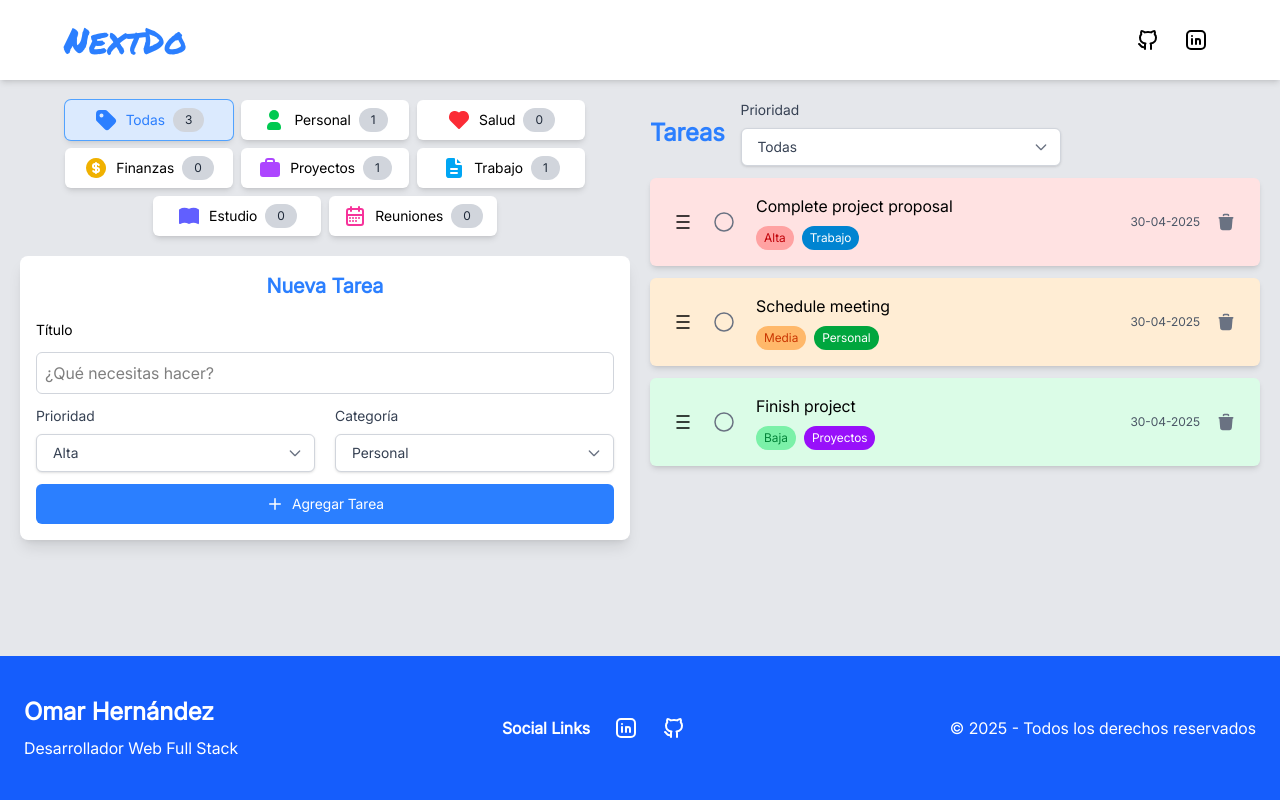
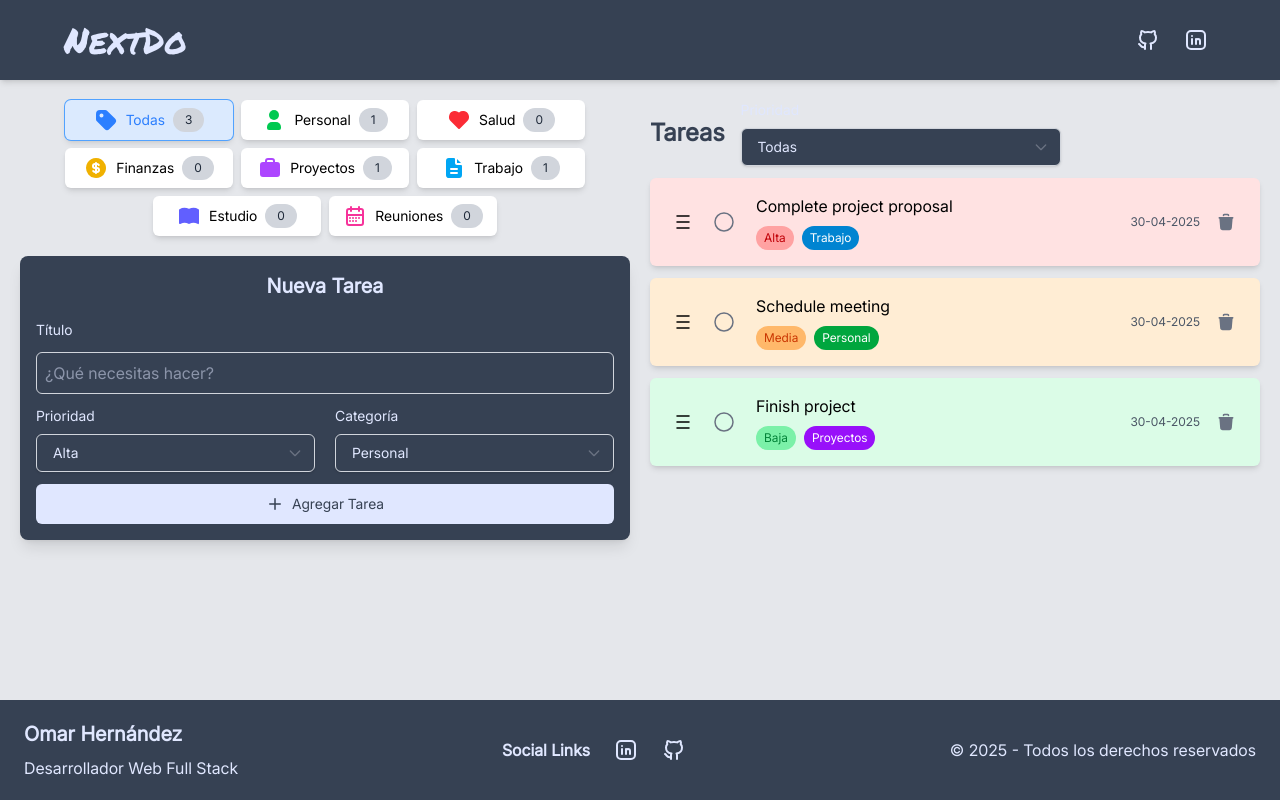
Before and after one commit to omar15hr/nextdo, a React (Vite) app: page / in a window 1280 px wide. Built offline with nearby package versions, Linux system fonts and the light colour scheme.

Commit message:
cambiando paleta de colores

```diff
--- a/src/components/Footer.tsx
+++ b/src/components/Footer.tsx
@@ -2,11 +2,11 @@ import { GithubIcon, LinkedinIcon } from "./Icons";
 
 export function Footer() {
   return (
-    <footer className="bg-blue-600 text-white py-10">
+    <footer className="bg-gray-700 text-indigo-100 py-5">
       <div className="container mx-auto px-6">
         <div className="flex flex-col md:flex-row justify-between items-center text-center md:text-left">
           <div className="mb-6 md:mb-0">
-            <h2 className="text-2xl font-bold">Omar Hernández</h2>
+            <h2 className="text-xl font-bold">Omar Hernández</h2>
             <p className="mt-2">Desarrollador Web Full Stack</p>
           </div>
 
@@ -14,13 +14,13 @@ export function Footer() {
             <h3 className="font-bold">Social Links</h3>
             <a
               href="#"
-              className="hover:text-white transition-colors duration-300 cursor-pointer"
+              className="hover:text-indigo-100 transition-colors duration-300 cursor-pointer"
             >
               <LinkedinIcon />
             </a>
             <a
               href="#"
-              className="hover:text-white transition-colors duration-300 cursor-pointer"
+              className="hover:text-indigo-100 transition-colors duration-300 cursor-pointer"
             >
               <GithubIcon />
             </a>
--- a/src/components/Header.tsx
+++ b/src/components/Header.tsx
@@ -2,24 +2,24 @@ import { GithubIcon, LinkedinIcon } from "./Icons";
 
 export function Header() {
   return (
-    <div className="bg-white py-6 md:h-20 flex items-center shadow-md">
+    <div className="bg-gray-700 py-6 md:h-20 flex items-center shadow-md">
       <div className="flex flex-col gap-8 mx-auto w-11/12 max-w-6xl">
         <div className="flex justify-between gap-4 md:gap-10 items-center">
-          <h1 className="text-3xl md:text-4xl text-blue-500 font-permanent-marker">
+          <h1 className="text-3xl md:text-4xl text-indigo-100 font-permanent-marker">
             NextDo
           </h1>
           <div className="flex gap-2">
             <a
               href="https://github.com/omar15hr/nextdo"
               target="_blank"
-              className="hover:bg-gray-100 p-2 rounded-full cursor-pointer transition duration-300 ease-in-out"
+              className="hover:bg-indigo-100 hover:text-gray-700 text-indigo-100 p-2 rounded-full cursor-pointer transition duration-300 ease-in-out"
             >
               <GithubIcon />
             </a>
             <a
               href="https://www.linkedin.com/in/omar-alejandro-hernandez-diaz/"
               target="_blank"
-              className="hover:bg-gray-100 p-2 rounded-full cursor-pointer transition duration-300 ease-in-out"
+              className="hover:bg-indigo-100 hover:text-gray-700 text-indigo-100 p-2 rounded-full cursor-pointer transition duration-300 ease-in-out"
             >
               <LinkedinIcon />
             </a>
--- a/src/components/SelectField.tsx
+++ b/src/components/SelectField.tsx
@@ -19,13 +19,13 @@ export function SelectField({
 }: SelectFieldProps) {
   return (
     <div className="flex flex-col gap-2 w-full">
-      <label htmlFor={id} className="text-sm text-gray-700">
+      <label htmlFor={id} className="text-sm text-indigo-100">
         {label}
       </label>
       <div className="relative w-full max-w-xs">
         <select
           id={id}
-          className={`appearance-none w-full bg-white text-sm text-gray-700 px-4 py-2 pr-10 rounded-md shadow-sm focus:outline-none focus:ring-0 border border-gray-300 hover:border-gray-400 transition-colors duration-200 ${className}`}
+          className={`appearance-none w-full bg-gray-700 text-sm text-indigo-100 px-4 py-2 pr-10 rounded-md shadow-sm focus:outline-none focus:ring-0 border border-gray-300 hover:border-gray-400 transition-colors duration-200 ${className}`}
           value={value}
           onChange={onChange}
         >
--- a/src/components/TaskForm.tsx
+++ b/src/components/TaskForm.tsx
@@ -19,12 +19,12 @@ export function AddTaskForm() {
 
   return (
     <form onSubmit={handleSubmit}>
-      <div className="flex flex-col gap-5 justify-center bg-white p-4 rounded-lg shadow-lg">
-        <h2 className="font-bold font-inter text-xl text-center text-blue-500">
+      <div className="flex flex-col gap-5 justify-center bg-gray-700 p-4 rounded-lg shadow-lg">
+        <h2 className="font-bold font-inter text-xl text-center text-indigo-100">
           Nueva Tarea
         </h2>
 
-        <div className="space-y-2 flex flex-col gap-1">
+        <div className="space-y-2 flex flex-col gap-1 text-indigo-100">
           <label className="text-sm font-medium">Título</label>
             <div className="relative">
             <input
@@ -34,7 +34,7 @@ export function AddTaskForm() {
                 "p-2 w-full rounded-md border outline-none focus:ring-2 transition-all duration-200",
                 {
                   "border-red-500 focus:ring-red-500/20": errors,
-                  "border-gray-300 focus:ring-blue-500/20 focus:border-blue-500": !errors
+                  "border-gray-300 focus:ring-blue-500/20 focus:border-indigo-100": !errors
                 }
               )}
               value={title}
@@ -64,7 +64,7 @@ export function AddTaskForm() {
 
           <button
             type="submit"
-            className="flex items-center gap-2 justify-center h-10 w-full bg-blue-500 hover:bg-blue-600 text-white p-2 rounded-md cursor-pointer"
+            className="flex items-center gap-2 justify-center h-10 w-full bg-indigo-100 hover:bg-indigo-200 text-gray-700 p-2 rounded-md cursor-pointer"
           >
             <PlusIcon />
             <span className="text-sm">Agregar Tarea</span>
--- a/src/components/TaskList.tsx
+++ b/src/components/TaskList.tsx
@@ -36,7 +36,7 @@ export function TaskList() {
     >
       <div className="space-y-3">
         <div className="flex gap-4 items-center">
-          <h2 className="text-2xl font-bold text-blue-500">Tareas</h2>
+          <h2 className="text-2xl font-bold text-gray-700">Tareas</h2>
           <PriorityFilter />
         </div>
 
```
